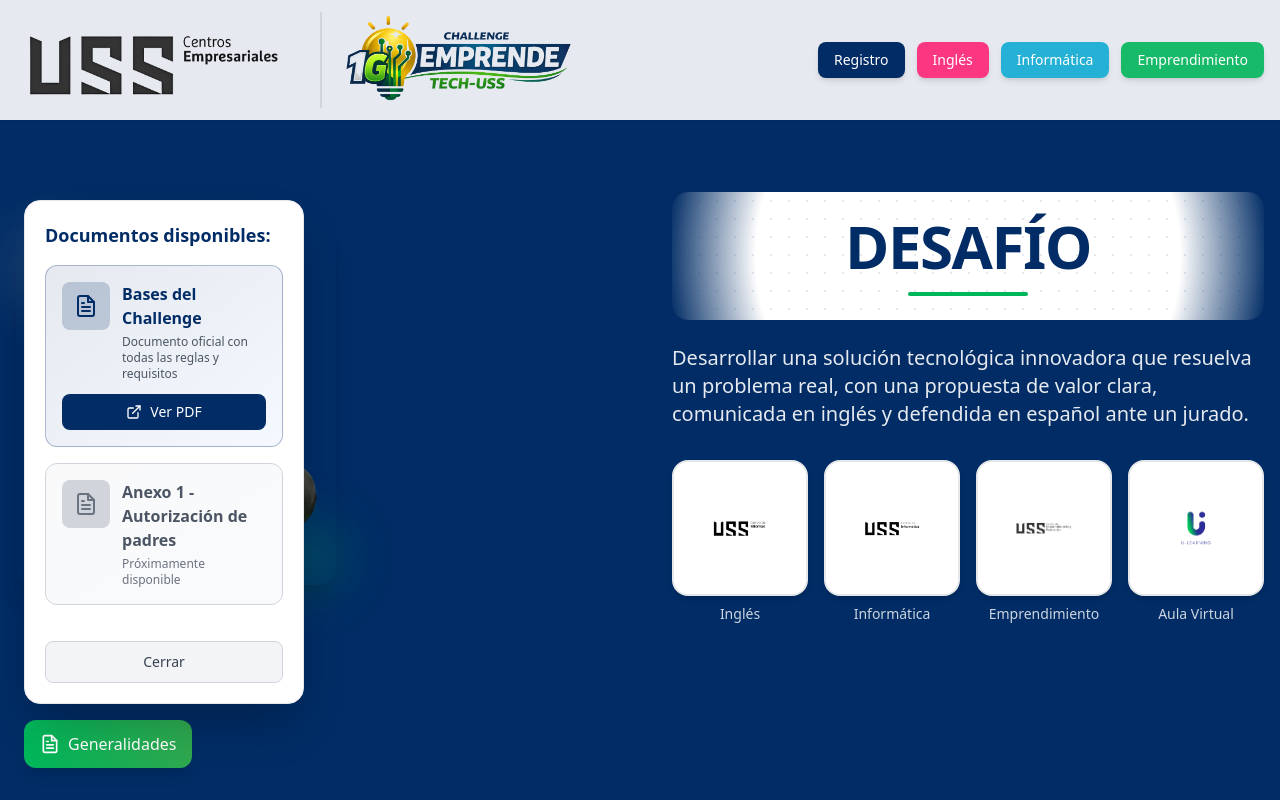
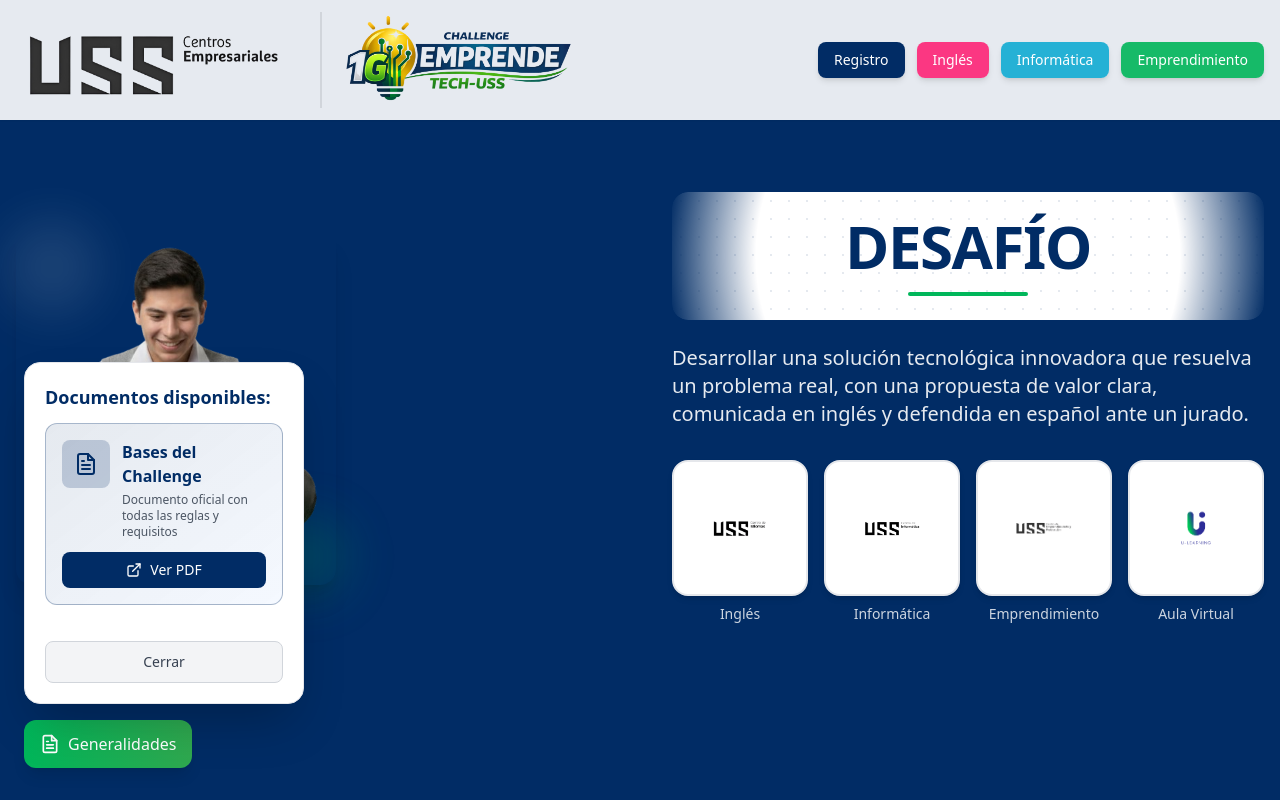
Before and after one commit to usscentroinformatica/centroempresariales, a React (Vite) app: page / in a window 1280 px wide. Both pictures are taken after a click on the button "Generalidades". Shown: the top 800 px of the page. Built offline with nearby package versions, Linux system fonts and the light colour scheme.

Commit message:
Update App.jsx

```diff
--- a/src/App.jsx
+++ b/src/App.jsx
@@ -1000,7 +1000,41 @@
             className="bg-white rounded-2xl shadow-2xl p-5 border border-gray-200"
           >
             <div className="mb-5">
-                      {generalidadesOptions.content}
+              <h4 className="font-bold text-[#012c65] text-lg mb-3">Documentos disponibles:</h4>
+              <div className="grid grid-cols-1 gap-4">
+                {/* Card - Bases del Challenge */}
+                <motion.div
+                  initial={{ opacity: 0, y: 10 }}
+                  animate={{ opacity: 1, y: 0 }}
+                  whileHover={{ scale: 1.02, y: -4 }}
+                  transition={{ duration: 0.3 }}
+                  className="bg-gradient-to-br from-[#012c65]/10 to-[#3A86FF]/5 rounded-xl border border-[#012c65]/30 p-4 hover:shadow-lg transition-all"
+                >
+                  <div className="flex items-start justify-between gap-3">
+                    <div className="flex gap-3 flex-1">
+                      <div className="w-12 h-12 rounded-lg bg-[#012c65]/20 flex items-center justify-center flex-shrink-0">
+                        <FiFileText className="w-6 h-6 text-[#012c65]" />
+                      </div>
+                      <div className="flex-1">
+                        <h5 className="font-semibold text-[#012c65] mb-1">Bases del Challenge</h5>
+                        <p className="text-xs text-gray-600">Documento oficial con todas las reglas y requisitos</p>
+                      </div>
+                    </div>
+                  </div>
+                  <div className="mt-3 flex gap-2">
+                    <a
+                      href={BasesPDF}
+                      target="_blank"
+                      rel="noopener noreferrer"
+                      className="flex-1 inline-flex items-center justify-center gap-2 px-3 py-2 bg-[#012c65] text-white rounded-lg hover:bg-[#1e4a8a] transition-all font-medium text-sm"
+                      onClick={(e) => e.stopPropagation()}
+                    >
+                      <FiExternalLink className="w-4 h-4" />
+                      <span>Ver PDF</span>
+                    </a>
+                  </div>
+                </motion.div>
+              </div>
             </div>
 
             <button
```
Lines whose indentation alone changed are shown as unchanged.
